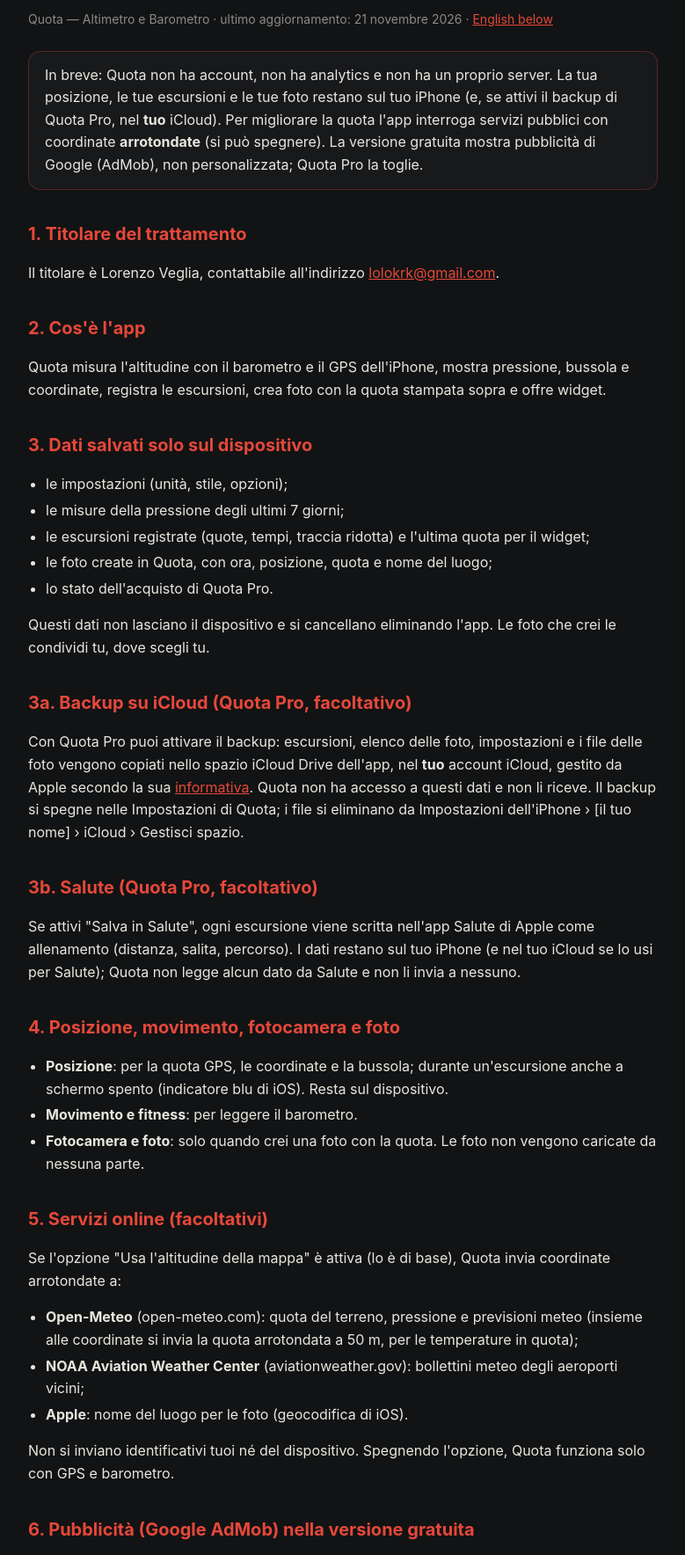
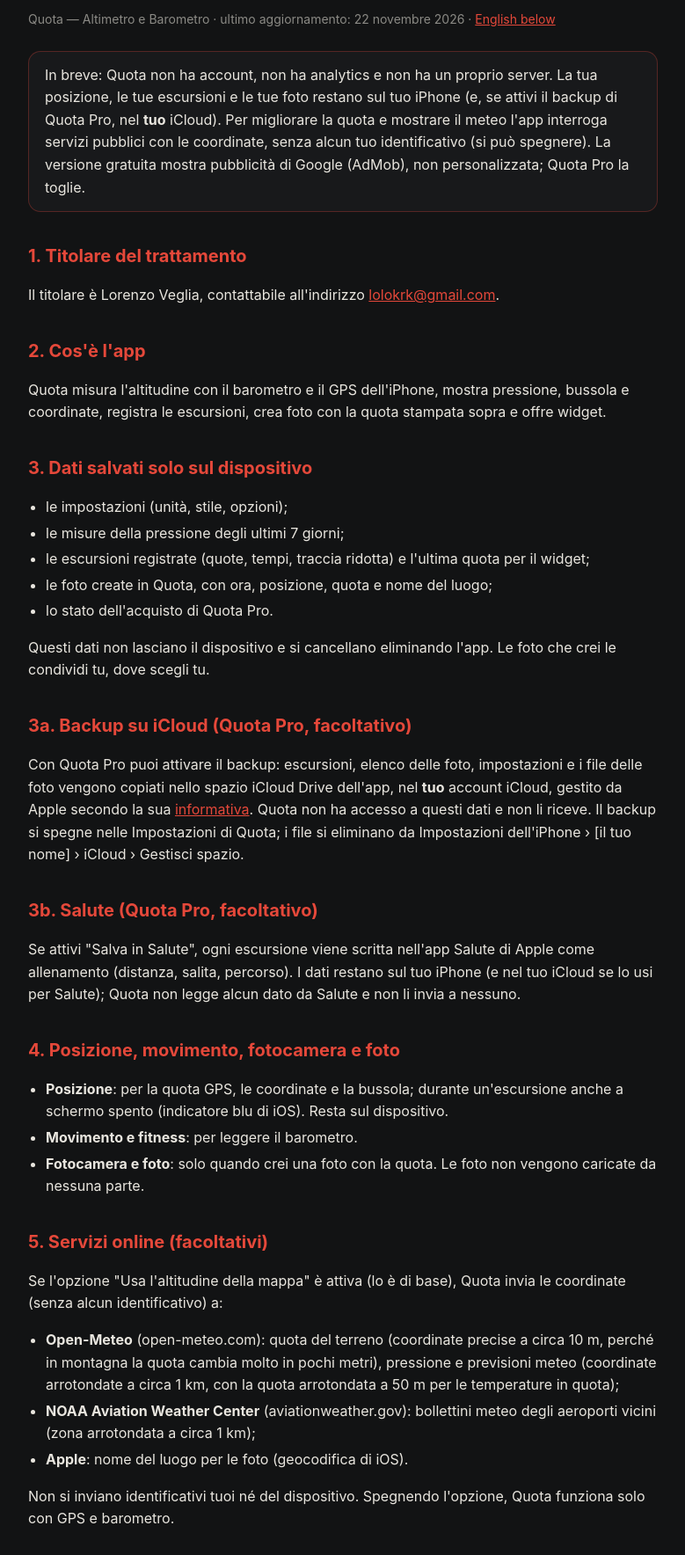
Before and after one commit to LorenzoVe/quota-privacy, a plain HTML site: page privacy-policy.html in a window 1280 px wide. Shown: the part 110-1878 px from the top of the page at 88% size, without its empty margins (250-1029 px from the left). Drawn offline with Linux system fonts and the light colour scheme.

Commit message:
Pagine legali di Quota

```diff
--- a/privacy-policy.html
+++ b/privacy-policy.html
@@ -16,9 +16,9 @@
   </style>
 </head><body><main>
 <h1>Informativa sulla privacy</h1>
-<p class="meta">Quota — Altimetro e Barometro · ultimo aggiornamento: 21 novembre 2026 · <a href="#en">English below</a></p>
+<p class="meta">Quota — Altimetro e Barometro · ultimo aggiornamento: 22 novembre 2026 · <a href="#en">English below</a></p>
 <div class="box">In breve: Quota non ha account, non ha analytics e non ha un proprio server. La tua posizione, le tue escursioni e le tue foto restano sul tuo iPhone (e, se attivi il backup di Quota Pro, nel <strong>tuo</strong> iCloud).
-Per migliorare la quota l'app interroga servizi pubblici con coordinate <strong>arrotondate</strong> (si può spegnere). La versione gratuita mostra pubblicità di Google (AdMob), non personalizzata; Quota Pro la toglie.</div>
+Per migliorare la quota e mostrare il meteo l'app interroga servizi pubblici con le coordinate, senza alcun tuo identificativo (si può spegnere). La versione gratuita mostra pubblicità di Google (AdMob), non personalizzata; Quota Pro la toglie.</div>
 <h2>1. Titolare del trattamento</h2>
 <p>Il titolare è Lorenzo Veglia, contattabile all'indirizzo <a href="mailto:lolokrk@gmail.com">lolokrk@gmail.com</a>.</p>
 <h2>2. Cos'è l'app</h2>
@@ -43,10 +43,10 @@ Per migliorare la quota l'app interroga servizi pubblici con coordinate <strong>
 <li><strong>Fotocamera e foto</strong>: solo quando crei una foto con la quota. Le foto non vengono caricate da nessuna parte.</li>
 </ul>
 <h2>5. Servizi online (facoltativi)</h2>
-<p>Se l'opzione "Usa l'altitudine della mappa" è attiva (lo è di base), Quota invia coordinate arrotondate a:</p>
+<p>Se l'opzione "Usa l'altitudine della mappa" è attiva (lo è di base), Quota invia le coordinate (senza alcun identificativo) a:</p>
 <ul>
-<li><strong>Open-Meteo</strong> (open-meteo.com): quota del terreno, pressione e previsioni meteo (insieme alle coordinate si invia la quota arrotondata a 50 m, per le temperature in quota);</li>
-<li><strong>NOAA Aviation Weather Center</strong> (aviationweather.gov): bollettini meteo degli aeroporti vicini;</li>
+<li><strong>Open-Meteo</strong> (open-meteo.com): quota del terreno (coordinate precise a circa 10 m, perché in montagna la quota cambia molto in pochi metri), pressione e previsioni meteo (coordinate arrotondate a circa 1 km, con la quota arrotondata a 50 m per le temperature in quota);</li>
+<li><strong>NOAA Aviation Weather Center</strong> (aviationweather.gov): bollettini meteo degli aeroporti vicini (zona arrotondata a circa 1 km);</li>
 <li><strong>Apple</strong>: nome del luogo per le foto (geocodifica di iOS).</li>
 </ul>
 <p>Non si inviano identificativi tuoi né del dispositivo. Spegnendo l'opzione, Quota funziona solo con GPS e barometro.</p>
@@ -62,9 +62,9 @@ Per migliorare la quota l'app interroga servizi pubblici con coordinate <strong>
 <p>Eventuali modifiche saranno pubblicate su questa pagina con la nuova data.</p>
 <hr id="en" />
 <h1>Privacy Policy</h1>
-<p class="meta">Quota — Altimeter &amp; Barometer · last updated: November 21, 2026</p>
+<p class="meta">Quota — Altimeter &amp; Barometer · last updated: November 22, 2026</p>
 <div class="box">In short: Quota has no accounts, no analytics and no server of its own. Your location, hikes and photos stay on your iPhone (and, if you turn on the Quota Pro backup, in <strong>your</strong> iCloud).
-To improve accuracy the app queries public services with <strong>rounded</strong> coordinates (can be turned off). The free version shows non-personalized Google ads (AdMob); Quota Pro removes them.</div>
+To improve accuracy and show the weather the app queries public services with your coordinates, without any identifier (can be turned off). The free version shows non-personalized Google ads (AdMob); Quota Pro removes them.</div>
 <h2>1. Data controller</h2>
 <p>Lorenzo Veglia, reachable at <a href="mailto:lolokrk@gmail.com">lolokrk@gmail.com</a>.</p>
 <h2>2. Data stored only on your device</h2>
@@ -76,7 +76,7 @@ To improve accuracy the app queries public services with <strong>rounded</strong
 <h2>3. Location, motion, camera and photos</h2>
 <p>Location is used for GPS altitude, coordinates and compass, and during a hike also with the screen off (iOS shows the blue indicator). Motion &amp; Fitness is used to read the barometer. Camera and photos are used only when you create an altitude photo. None of this is uploaded.</p>
 <h2>4. Online services (optional)</h2>
-<p>When "Use map elevation" is on (default), Quota sends rounded coordinates to Open-Meteo (ground elevation, pressure and weather forecast; together with the altitude rounded to 50 m, for temperatures at your altitude), the NOAA Aviation Weather Center (nearby airport reports) and Apple (place names for photos). No personal or device identifiers are sent. Turn the option off to use only GPS and the barometer.</p>
+<p>When "Use map elevation" is on (default), Quota sends coordinates, without any identifier, to Open-Meteo (ground elevation with coordinates precise to about 10 m, because in the mountains elevation changes a lot within a few meters; pressure and weather forecast with coordinates rounded to about 1 km and the altitude rounded to 50 m, for temperatures at your altitude), the NOAA Aviation Weather Center (nearby airport reports, area rounded to about 1 km) and Apple (place names for photos). No personal or device identifiers are sent. Turn the option off to use only GPS and the barometer.</p>
 <h2>5. Advertising (Google AdMob) in the free version</h2>
 <p>The free version shows a banner at the bottom of the screens and, at most every 5 minutes, a full-screen ad after some actions (saving a hike, saving or sharing a photo, adding a note, leaving Weather, Speedometer or Compass). If you choose to, you can watch a rewarded video to unlock a Pro feature for 24 hours. The Google Mobile Ads SDK shows <strong>non-personalized</strong> ads and may process device identifiers, usage and diagnostic data under <a href="https://policies.google.com/privacy">Google's privacy policy</a>. Where required by law (e.g. the EU) Google's consent form appears first. Quota does not request Apple's tracking permission. Quota Pro shows no ads.</p>
 <h2>6. In-app purchases</h2>
```
